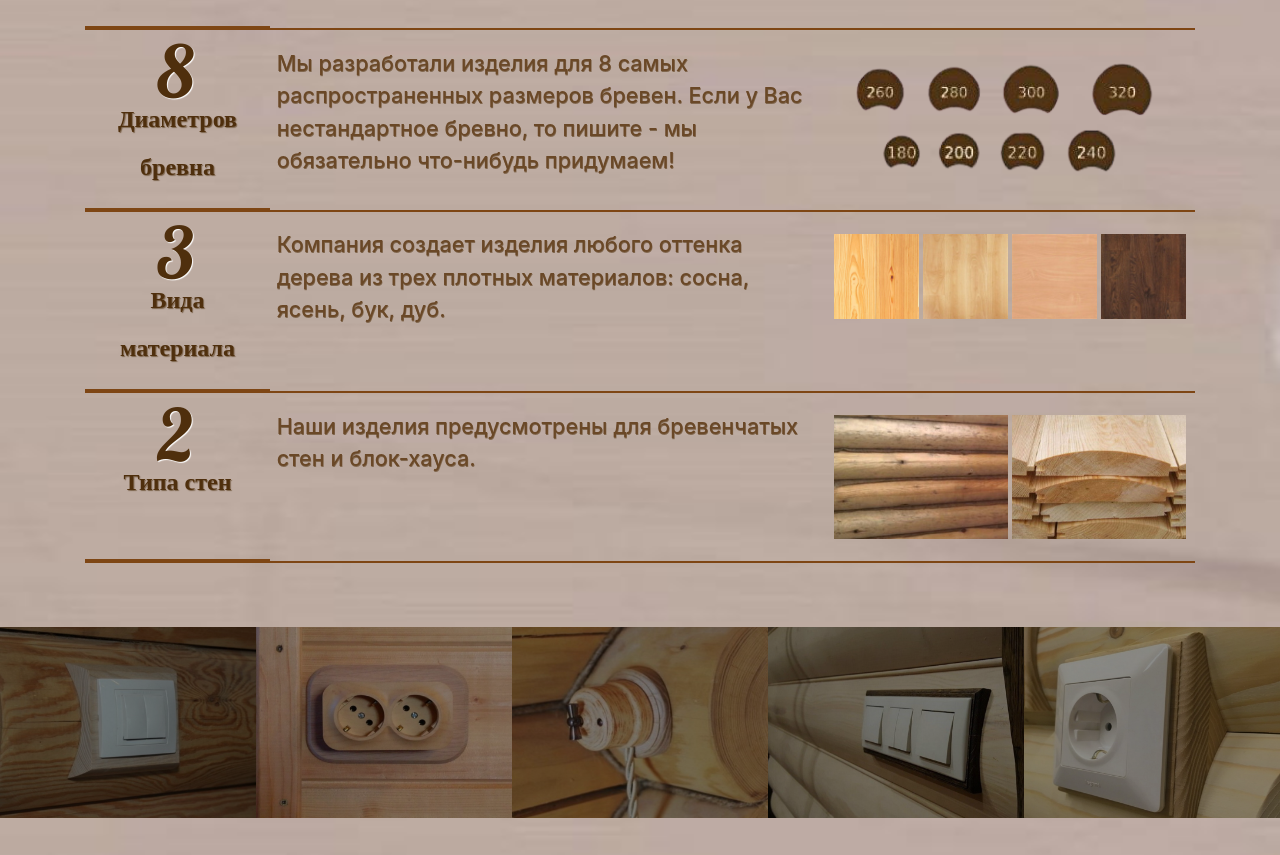
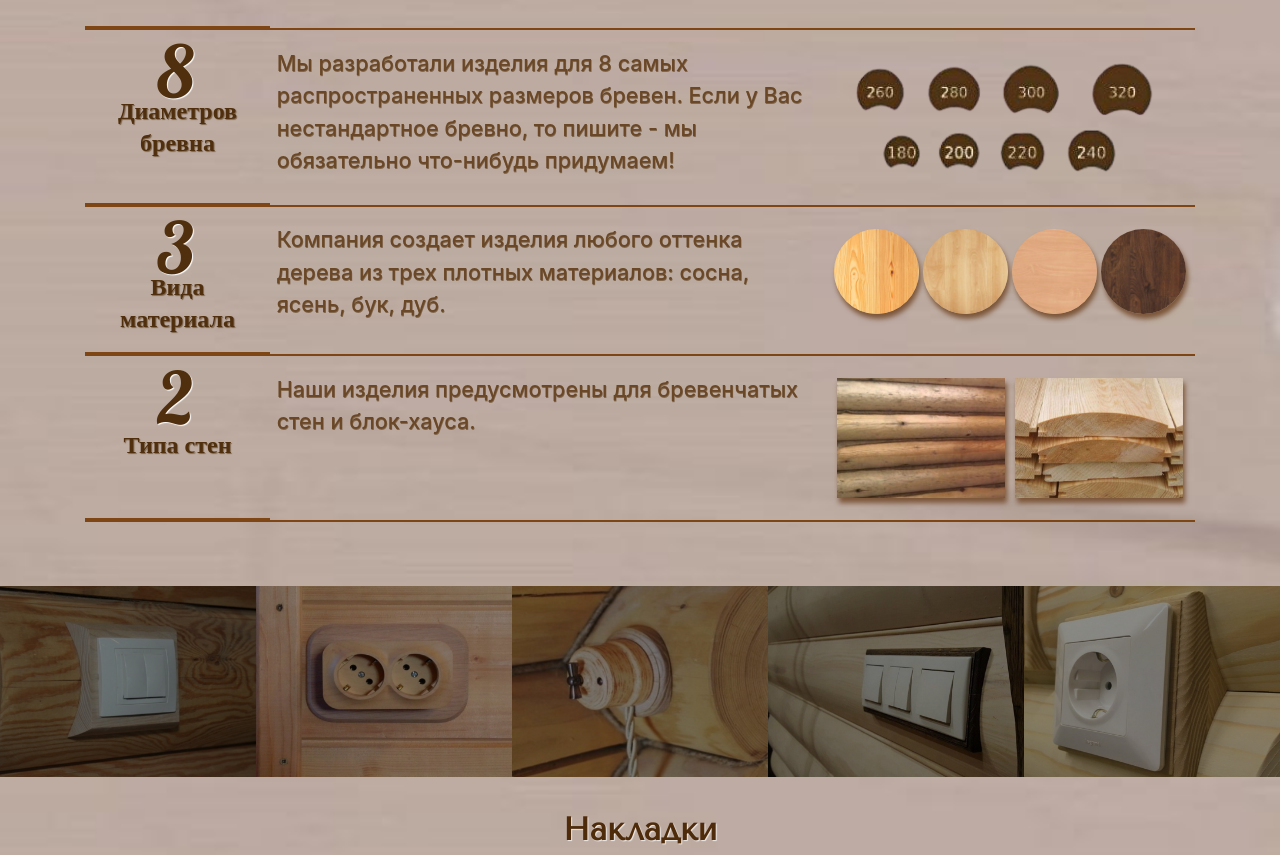
Before and after one commit to AnigalHub/Avacont, a Vue app: page / in a window 1280 px wide. Shown: the part 858-1713 px from the top of the page. Built offline with nearby package versions, Linux system fonts and the light colour scheme; a web font is replaced by a local one.

Commit message:
добавлены стили для картинок и названия характеристик

```diff
--- a/src/components/feature.vue
+++ b/src/components/feature.vue
@@ -198,12 +198,23 @@
         color: #4f2f0d;
         text-shadow: 1px 1px 1px #ffffff;
     }
+    .row:nth-child(3) .number_descr,.row:nth-child(4) .number_descr{
+        line-height: 2rem;
+    }
     .size{
         box-shadow: 2px 5px 5px #7c5639;
     }
-    img:nth-child(4),img:nth-child(5),img:nth-child(6),  img:nth-child(7){
+    .row:nth-child(4) .col-4  img{
         border-radius: 50%;
     }
+    .row:nth-child(4) .col-4  img,.row:nth-child(5) .col-4 img{
+        box-shadow: 2px 5px 5px #7c5639;
+    }
+    .row:nth-child(5) .col-4 .col {
+        padding-left: 5px !important;
+        padding-right: 5px !important;
+    }
+
     .col,.col-2,.col-4{
         padding: 1.5% 0.6%;
     }
```
